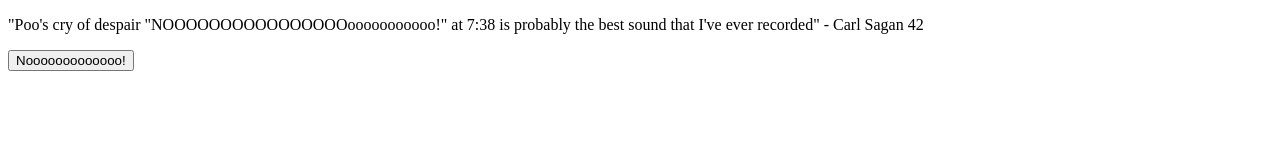
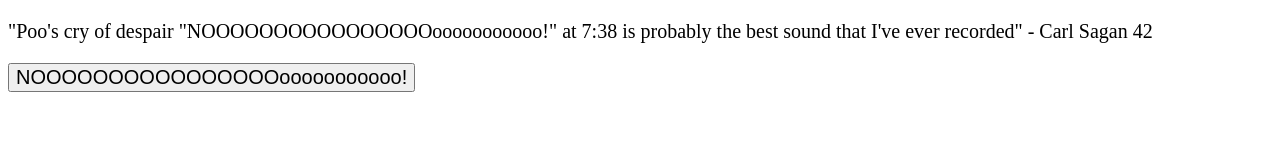
Before and after one commit to hiccup01/Poo-SoundBoard, a plain HTML site: page index.html in a window 1280 px wide. Drawn offline with Linux system fonts and the light colour scheme.

Commit message:
10/10 IGN

```diff
--- a/index.html
+++ b/index.html
@@ -2,12 +2,18 @@
 <html>
 <head>
 	<title>Poo Soundboard</title>
+	<meta charset="utf-8">
+	<style type="text/css">
+		#nobutton, p{
+			font-size: 20px;
+		}
+	</style>
 </head>
 <body>
 <p>
 	"Poo's cry of despair "NOOOOOOOOOOOOOOOOooooooooooo!" at 7:38 is probably the best sound that I've ever recorded" - Carl Sagan 42
 </p>
-<button id="nobutton">Nooooooooooooo!</button>
+<input type="button" id="nobutton" value="NOOOOOOOOOOOOOOOOooooooooooo!">
 <script type="text/javascript">
 	var no = new Audio("no.mp3");
 	document.getElementById('nobutton').addEventListener('click', event => {
```
